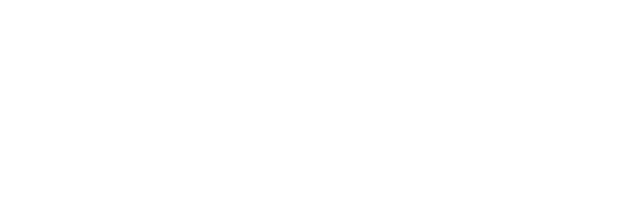
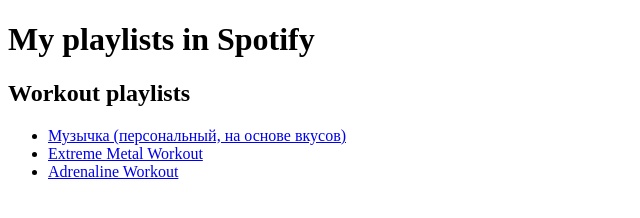
Before and after one commit to Bakasurchik/task-html, a website: page src/index.html in a window 1280 px wide. Shown: the whole page, without its empty margins (0-640 px from the left). Drawn offline with Linux system fonts and the light colour scheme.

Commit message:
Задание по HTML

```diff
--- a/src/index.html
+++ b/src/index.html
@@ -3,5 +3,28 @@
     <head>
         <title>HTML</title>
     </head>
-    <body></body>
+    <body>
+        <h1>My playlists in Spotify</h1>
+        <h2>Workout playlists</h2>
+        <ul>
+            <li>
+                <a
+                    href="https://open.spotify.com/playlist/5nmUqTODmA2RzUlFMhMpWC?si=917dbd31191c4fa0"
+                    >Музычка (персональный, на основе вкусов)</a
+                >
+            </li>
+            <li>
+                <a
+                    href="https://open.spotify.com/playlist/37i9dQZF1DWY3PJWG3ogmJ?si=e8b83b1e747e4aee"
+                    >Extreme Metal Workout</a
+                >
+            </li>
+            <li>
+                <a
+                    href="https://open.spotify.com/playlist/37i9dQZF1DXe6bgV3TmZOL?si=c3edf2023dff4940"
+                    >Adrenaline Workout</a
+                >
+            </li>
+        </ul>
+    </body>
 </html>
```
Also changed, not shown: 1 other file.
